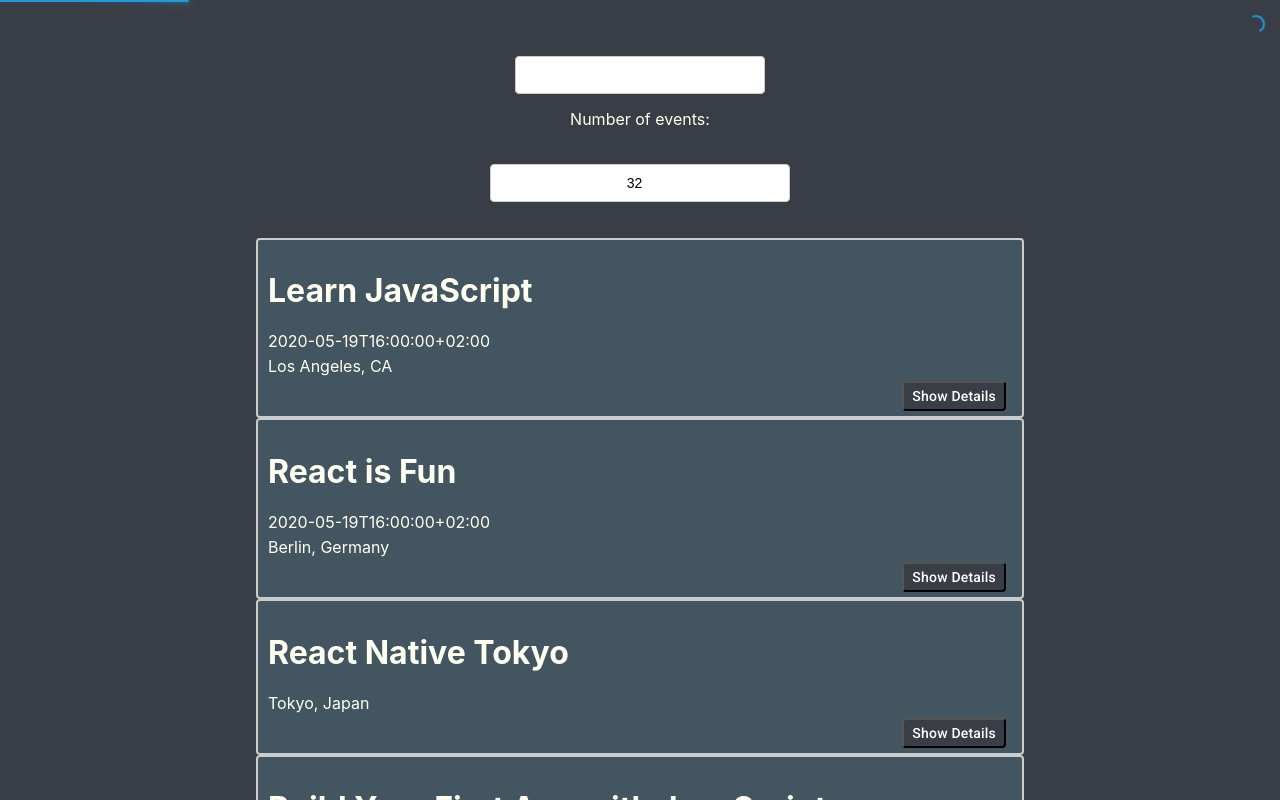
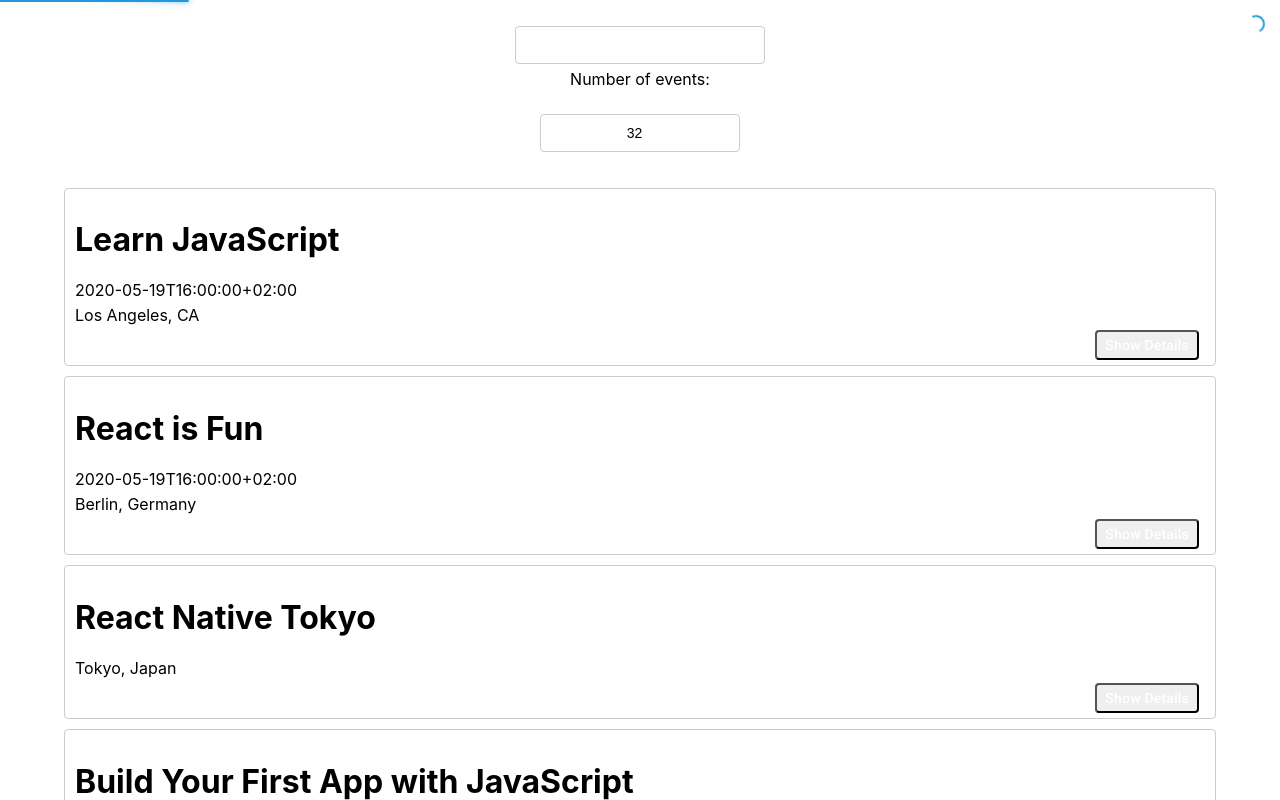
Before and after one commit to DarkoLanovic/meet, a React (Create React App) app: page / in a window 1280 px wide. Shown: the top 800 px of the page. Built offline with nearby package versions, Linux system fonts and the light colour scheme; what atatus-spa would draw is missing.

Commit message:
initial commit

```diff
--- a/src/App.css
+++ b/src/App.css
@@ -1,285 +1,4 @@
 @import url(https://fonts.googleapis.com/css?family=Roboto:500);
-.App {
-  text-align: center;
-  padding: 2% 5%;
-  background: #393e46;
-  color: ivory;
-}
-
-.Landingpage {
-  height: 100vh;
-}
-
-img[alt*='landing-page'] {
-  border: darkgoldenrod;
-  border-style: solid;
-  width: 50vw;
-  height: auto;
-}
-
-.welcome-header {
-  color: #08d9d6;
-}
-
-.username-input,
-.landing-button {
-  display: flex;
-  justify-content: center;
-  margin: 0 auto;
-  text-align: center;
-  padding: 10px;
-  font-size: 20px;
-  border-radius: 10px;
-}
-
-.landing-button:hover {
-  background: grey;
-  cursor: pointer;
-}
-
-.App * {
-  box-sizing: border-box;
-}
-
-ul {
-  padding: 0;
-  list-style: none;
-}
-
-p {
-  margin: 5px 0;
-}
-
-.display-none {
-  display: none;
-}
-.showSuggestions {
-  display: block;
-}
-
-input[type='text'],
-input[type='number'] {
-  padding: 8px 6px 8px 10px;
-  border-radius: 4px;
-  outline: none;
-  border: 1px solid #ccc;
-  font-size: 14px;
-  line-height: 20px;
-  align-self: center;
-  height: 38px;
-}
-
-.city {
-  width: 250px;
-}
-
-.CitySearch {
-  display: flex;
-  flex-direction: column;
-  flex-basis: 300px;
-  max-width: 300px;
-  margin: auto;
-  margin-top: 20px;
-  position: relative;
-}
-
-.data-vis-wrapper {
-  display: flex;
-  position: relative;
-}
-
-.chart-label {
-  color: #08d9d6;
-  display: flex;
-  position: relative;
-  justify-content: center;
-}
-
-.suggestions {
-  width: 250px;
-  position: absolute;
-  z-index: 2;
-  align-self: center;
-  margin: 0;
-  top: 43px;
-  font-size: 14px;
-  box-shadow: 10px 10px 16px -12px rgba(0, 0, 0, 0.75);
-}
-
-.suggestions > li {
-  text-align: left;
-  padding: 8px 6px 8px 10px;
-  background-color: #eee;
-  color: black;
-  cursor: default;
-}
-
-.suggestions > li:last-child {
-  border-bottom-left-radius: 4px;
-  border-bottom-right-radius: 4px;
-}
-
-.suggestions > li:hover {
-  background-color: #bcdcdb;
-}
-
-.event-container {
-  padding: 10px 10px 35px;
-  text-align: left;
-  border: 2px solid #ccc;
-  border-radius: 4px;
-  position: relative;
-  background: #435560;
-  max-width: 60vw;
-  margin: 0 auto;
-}
-
-.enter-city-label,
-.nearby-events-label {
-  color: #08d9d6;
-}
-
-.details-btn {
-  position: absolute;
-  right: 5px;
-  bottom: 5px;
-  padding: 5px 8px;
-  border-radius: 4px;
-  outline: none;
-  cursor: pointer;
-}
-
-.name {
-  font-size: 18px;
-  font-weight: 600;
-}
-
-.group-name {
-  text-transform: uppercase;
-  font-size: 14px;
-}
-
-.going,
-.visibility {
-  font-style: italic;
-}
-
-.description {
-  overflow-x: hidden;
-}
-
-.numberOfEvents {
-  width: 300px;
-  margin: 20px auto;
-  text-align: center;
-}
-
-.eventNumberInput {
-  width: 70px;
-}
-
-.button-wrapper {
-  display: grid;
-  grid-template-columns: 1fr 1fr 1fr;
-  grid-gap: 20px;
-  padding: 20px;
-  font-family: sans-serif;
-}
-
-.Alert {
-  position: fixed;
-  top: 20px;
-}
-
-.data-vis-wrapper {
-  display: flex;
-  align-items: center;
-  flex-direction: column;
-}
-.data-vis-wrapper .recharts-responsive-container {
-  min-width: 100%;
-  display: flex;
-}
-.recharts-surface {
-  overflow: visible;
-}
-
-.login-button {
-  color: #494949;
-  text-transform: uppercase;
-  text-decoration: none;
-  background: #ffffff;
-  padding: 20px;
-  border: 4px solid #494949;
-  display: inline-block;
-  transition: all 0.4s ease 0s;
-  min-width: 10rem;
-  margin: 1rem;
-}
-
-.google-btn {
-  width: 184px;
-  height: 42px;
-  margin: 1rem;
-  background-color: #4285f4;
-  border-radius: 2px;
-  box-shadow: 0 3px 4px 0 rgba(0, 0, 0, 0.25);
-}
-.google-btn:hover {
-  box-shadow: 0 0 6px #4285f4;
-}
-.google-btn:active {
-  background: #1669f2;
-}
-.google-icon-wrapper {
-  position: absolute;
-  margin-top: 1px;
-  margin-left: 1px;
-  width: 40px;
-  height: 40px;
-  border-radius: 2px;
-  background-color: #fff;
-}
-.google-icon {
-  position: absolute;
-  margin-top: 11px;
-  margin-left: -8px;
-  width: 18px;
-  height: 18px;
-}
-.btn-text {
-  float: right;
-  margin: 11px 11px 0 0;
-  color: #fff;
-  background: #393e46;
-  font-size: 14px;
-  letter-spacing: 0.2px;
-  font-family: 'Roboto';
-}
-
-@media only screen and (min-width: 992px) {
-  .data-vis-wrapper {
-    flex-direction: row;
-  }
-  .data-vis-wrapper .recharts-responsive-container {
-    flex-basis: 50%;
-    max-width: 50%;
-    min-width: auto;
-    margin: 0 auto;
-  }
-}
-
-.Alert {
-  display: flex;
-  position: relative;
-  text-align: center;
-  justify-content: center;
-}
-
-
-
-
-/* @import url(https://fonts.googleapis.com/css?family=Roboto:500);
 .App {
   text-align: center;
   padding: 2% 5%;
@@ -491,4 +210,4 @@
     min-width: auto;
     margin: 0 auto;
   }
-} */
+}
```
